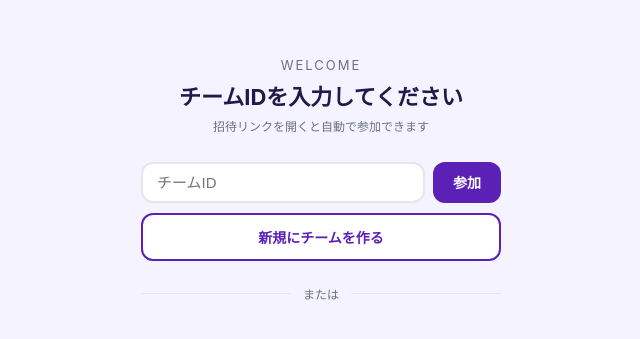
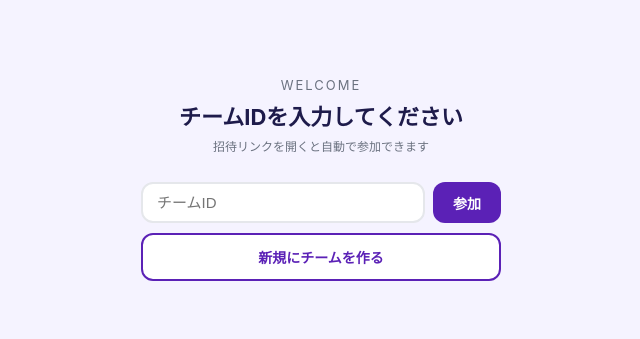
Before and after one commit to smoolinq/club-attendance, a plain HTML site: page index.html in a window 1280 px wide. Shown: the part 209-548 px from the top of the page, without its empty margins (319-959 px from the left). Drawn offline with Linux system fonts and the light colour scheme.

Commit message:
fix version display and or row

```diff
--- a/index.html
+++ b/index.html
@@ -1032,10 +1032,12 @@
       '<button id="createTeamBtn" style="width:100%;margin-top:10px;padding:12px;border:2px solid var(--primary);border-radius:12px;background:#fff;color:var(--primary);font-size:14px;font-weight:600;cursor:pointer">新規にチームを作る</button>';
     joinSection.appendChild(form);
 
-    const divider = document.createElement('div');
-    divider.style.cssText = 'width:100%;max-width:360px;display:flex;align-items:center;gap:12px;margin-bottom:24px';
-    divider.innerHTML = '<div style="flex:1;height:1px;background:var(--border)"></div><span style="font-size:12px;color:var(--text-light)">または</span><div style="flex:1;height:1px;background:var(--border)"></div>';
-    joinSection.appendChild(divider);
+    const orRow = document.createElement('div');
+    orRow.id = 'orRow';
+    orRow.style.cssText = 'display:none;width:100%;max-width:360px;align-items:center;gap:12px;margin-bottom:24px';
+    orRow.innerHTML = '<div style="flex:1;height:1px;background:var(--border)"></div><span style="font-size:12px;color:var(--text-light)">または</span><div style="flex:1;height:1px;background:var(--border)"></div>';
+    joinSection.appendChild(orRow);
+    if (getRecent().length > 0) { orRow.style.display = 'flex'; }
 
     lobby.appendChild(joinSection);
 
@@ -1890,11 +1892,10 @@
 
   // --- App Settings ---
   const APP_VERSION = '1.0.0';
-  const GIT_HASH = '59bb45f';
   const appSettingsModal = document.getElementById('appSettingsModal');
   const deleteGroupModal = document.getElementById('deleteGroupModal');
 
-  document.getElementById('appVersionDisplay').textContent = 'Ver ' + APP_VERSION + (GIT_HASH ? ' (' + GIT_HASH + ')' : '');
+  document.getElementById('appVersionDisplay').textContent = 'Ver ' + APP_VERSION;
 
   document.getElementById('appSettingsBtn').addEventListener('click', () => {
     appSettingsModal.classList.add('show');
```
